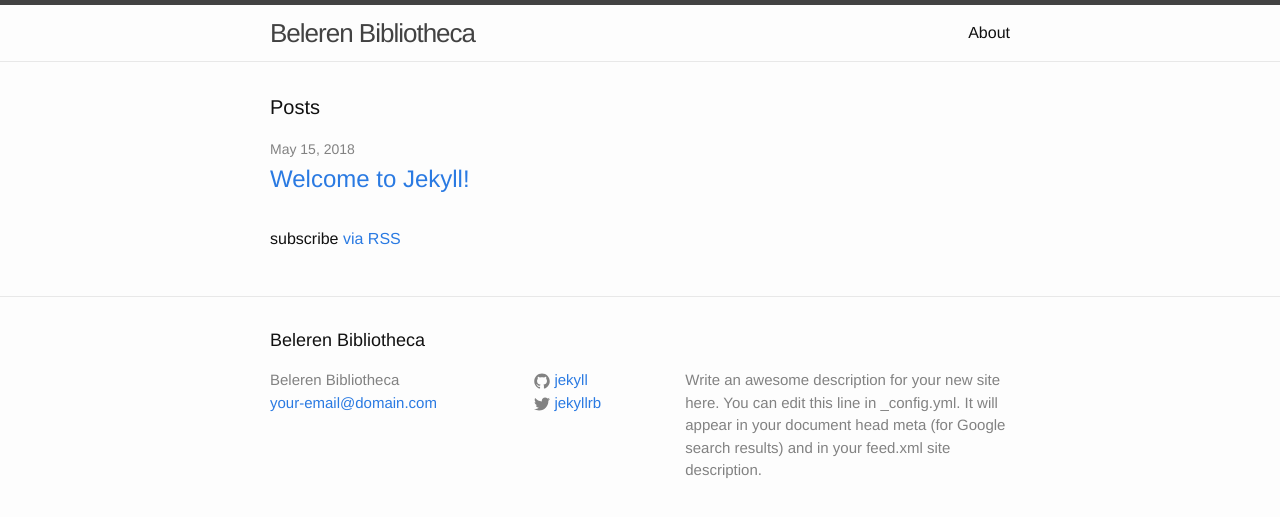
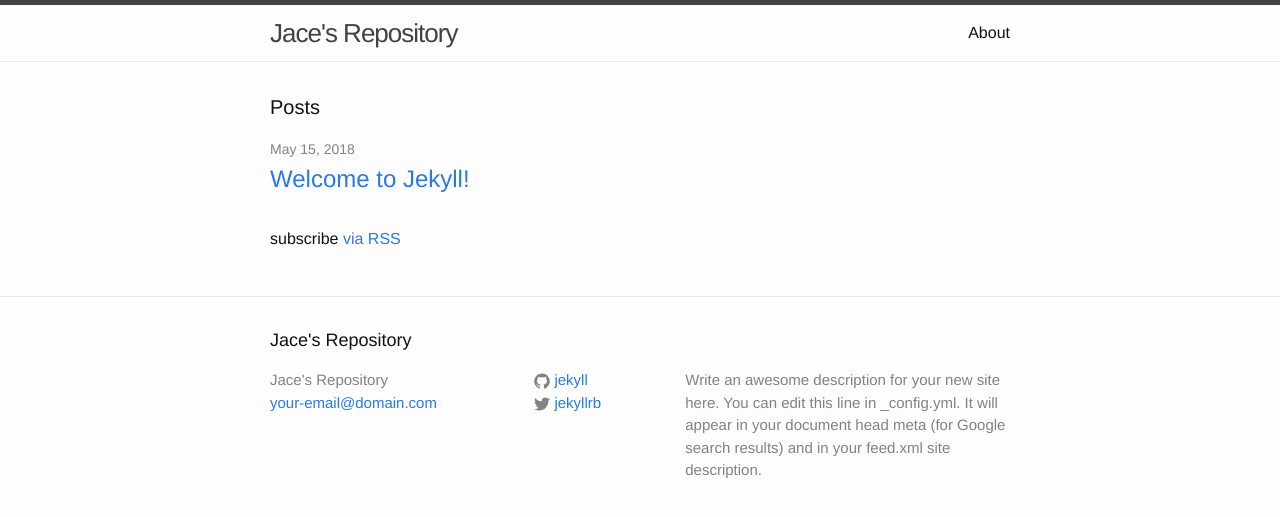
Before and after one commit to AjaniMarkov/ajanimarkov.github.io, a Jekyll site: the page built from index.html, in a window 1280 px wide. Shown: the top 517 px of the page. Built offline with Jekyll 4.4.1, drawn with Linux system fonts in a browser that asks for light colours.

Commit message:
Update _config.yml

```diff
--- a/_config.yml
+++ b/_config.yml
@@ -6,7 +6,7 @@
 # 'jekyll serve'. If you change this file, please restart the server process.
 
 # Site settings
-title: Beleren Bibliotheca
+title: Jace's Repository
 email: your-email@domain.com
 description: > # this means to ignore newlines until "baseurl:"
   Write an awesome description for your new site here. You can edit this
```
